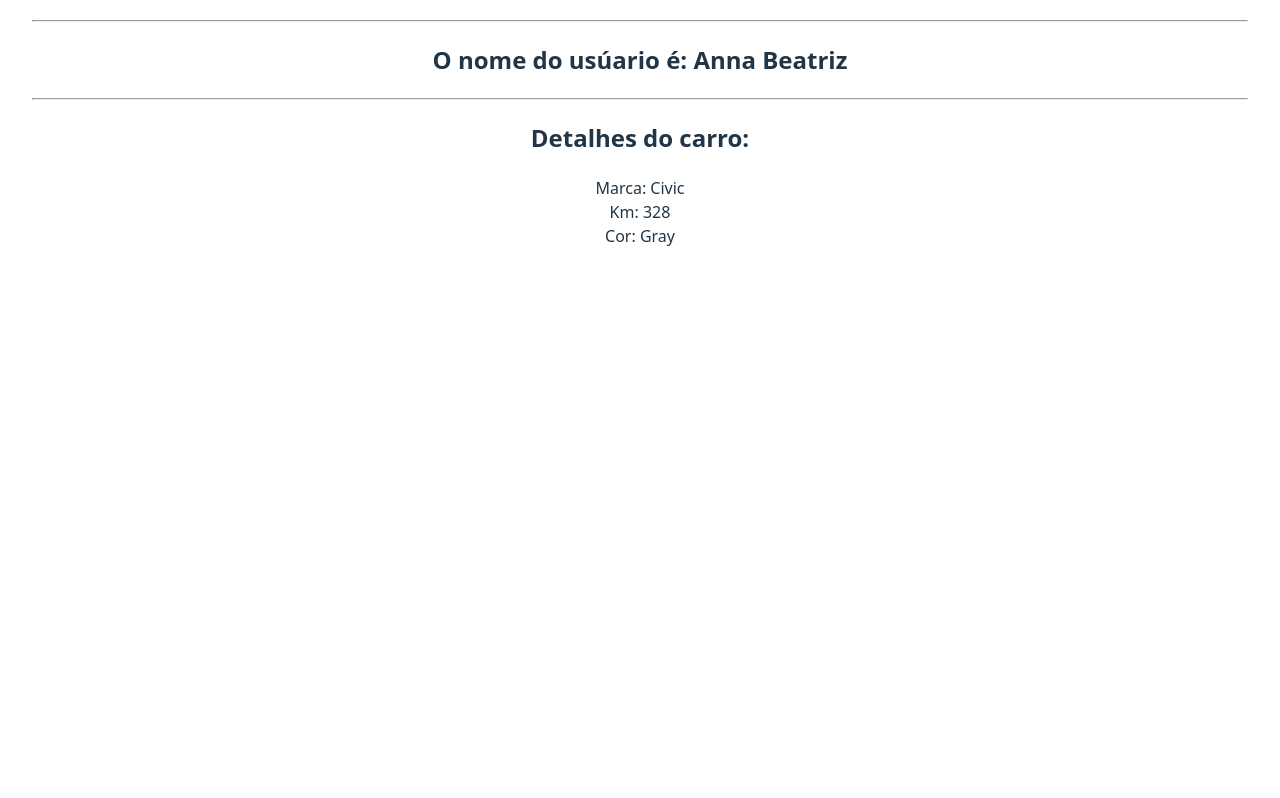
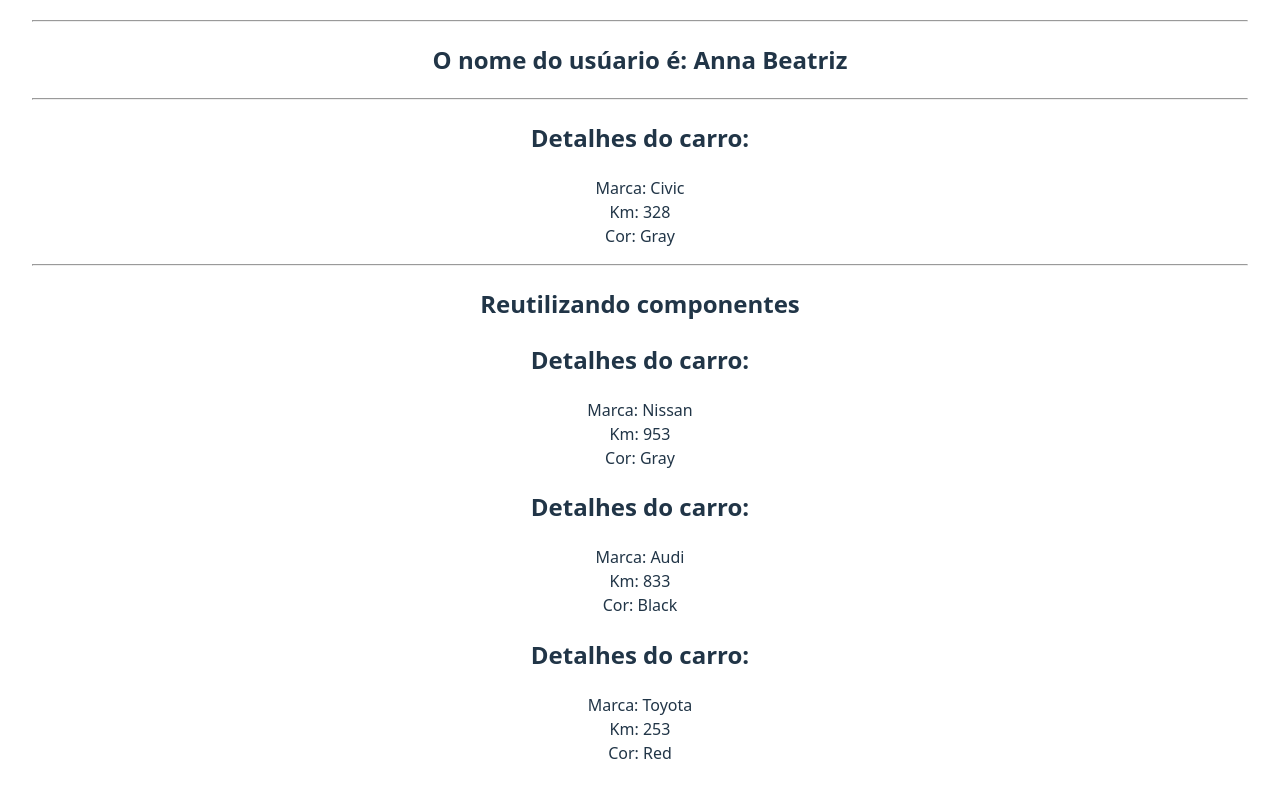
Before and after one commit to mfrickss/reactJS, a React (Vite) app in the folder 3_AVANÇANDO_EM_REACT/avancandoReact/: page / in a window 1280 px wide. Shown: the part 1788-2586 px from the top of the page. Built offline with nearby package versions, Linux system fonts and the light colour scheme.

Commit message:
Reutilizando dados

```diff
--- a/3_AVANÇANDO_EM_REACT/avancandoReact/src/App.jsx
+++ b/3_AVANÇANDO_EM_REACT/avancandoReact/src/App.jsx
@@ -45,6 +45,12 @@ function App() {
         {/* 9 - desestruturando props*/}
         <hr></hr>
         <CarDetails brand="Civic" km={328} color="Gray" />
+        {/* 10 - Reutilizando componentes */}
+        <hr></hr>
+        <h2>Reutilizando componentes</h2>
+        <CarDetails brand="Nissan" km={953} color="Gray" />
+        <CarDetails brand="Audi" km={833} color="Black" />
+        <CarDetails brand="Toyota" km={253} color="Red" />
 
       </div>
     </>
```
